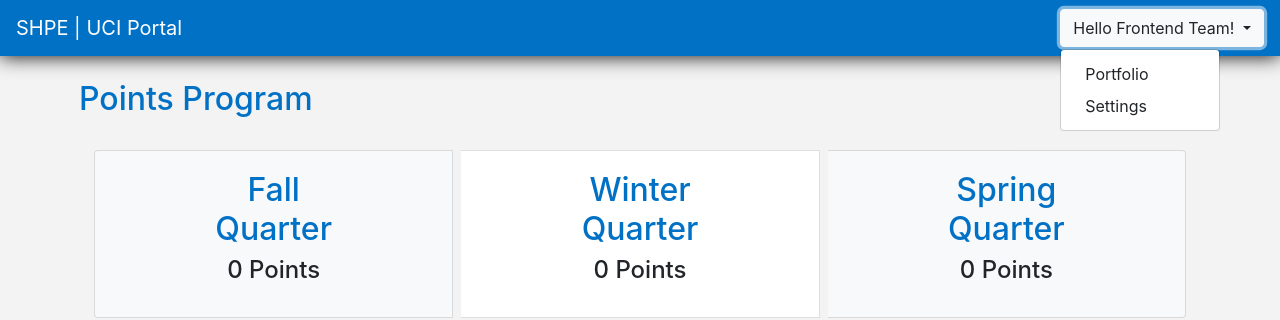
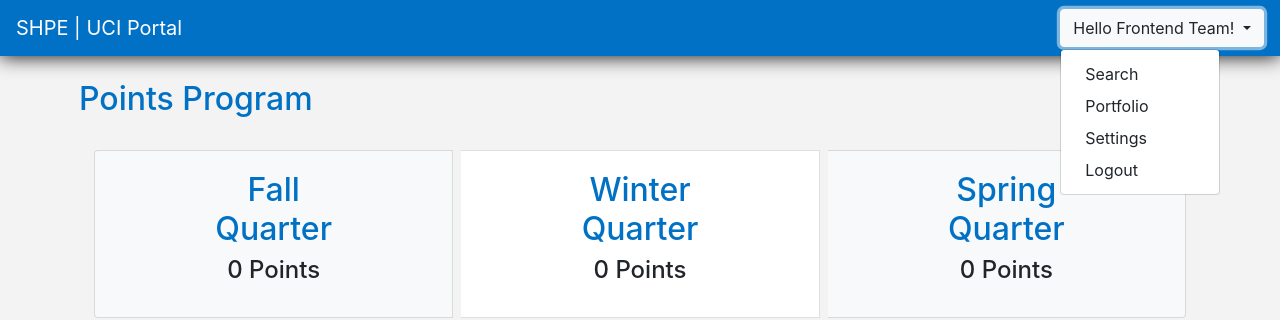
Before and after one commit to SHPE-at-UCI/shpe-uci-portal, a Flask app: page /dashboard in a window 1280 px wide, after a click on "Hello Frontend Team!". Shown: the top 320 px of the page. Run offline with Flask 2, Linux system fonts and the light colour scheme; the visitor is signed in with stand-in values (Sample User, id 1); some libraries are stand-ins or nearby versions.

Commit message:
Update dashboard.html

```diff
--- a/app/templates/dashboard.html
+++ b/app/templates/dashboard.html
@@ -20,8 +20,10 @@
             Hello Frontend Team!
         </button>
         <div class="dropdown-menu dropdown-menu-right">
+            <a class="dropdown-item" href="/search">Search</a>
             <a class="dropdown-item" href="#">Portfolio</a>
             <a class="dropdown-item" href="#">Settings</a>
+            <a class="dropdown-item" href="{{ url_for('auth.logout') }}">Logout</a>
         </div>
     </div>
 </nav>
```
